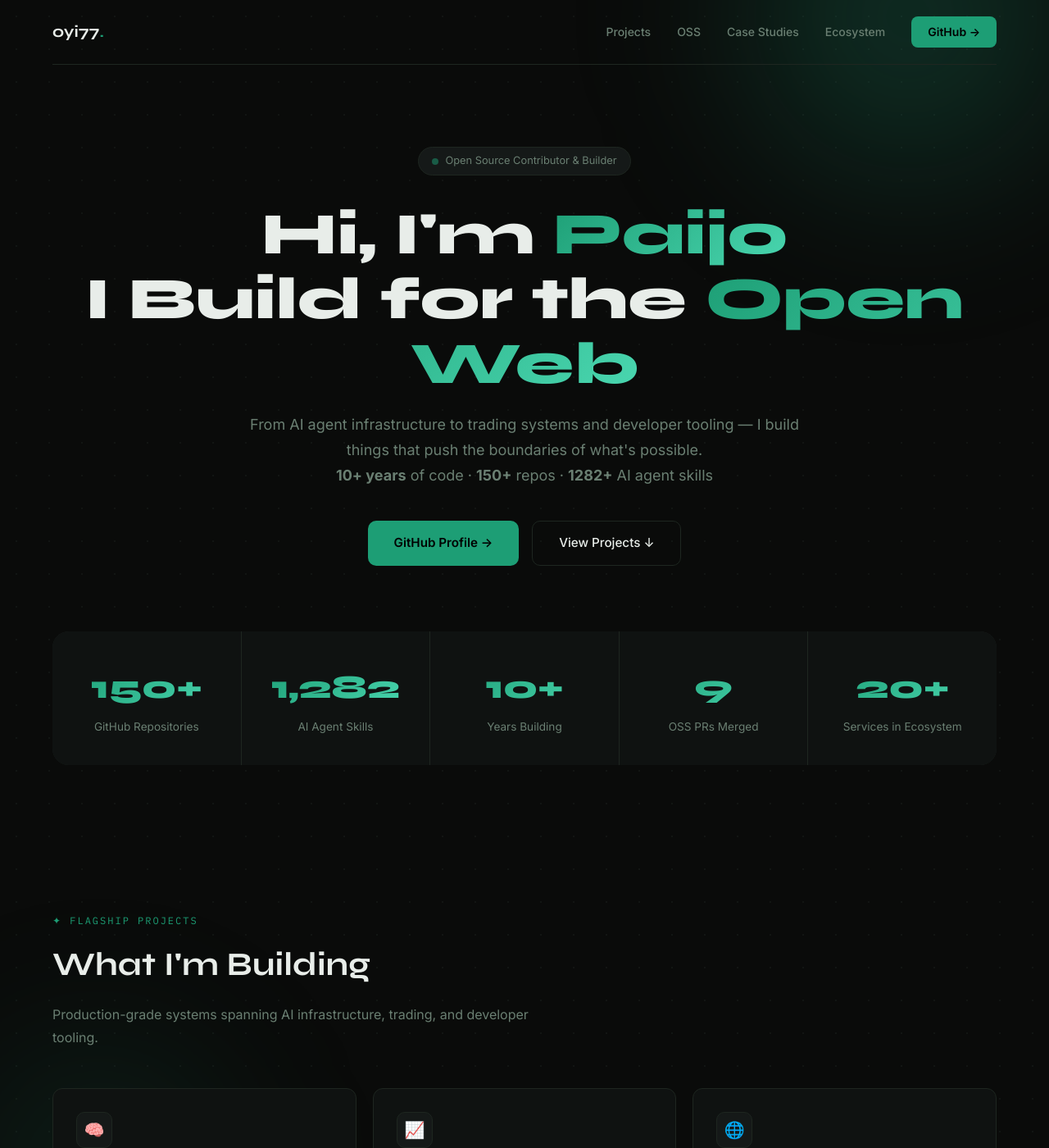
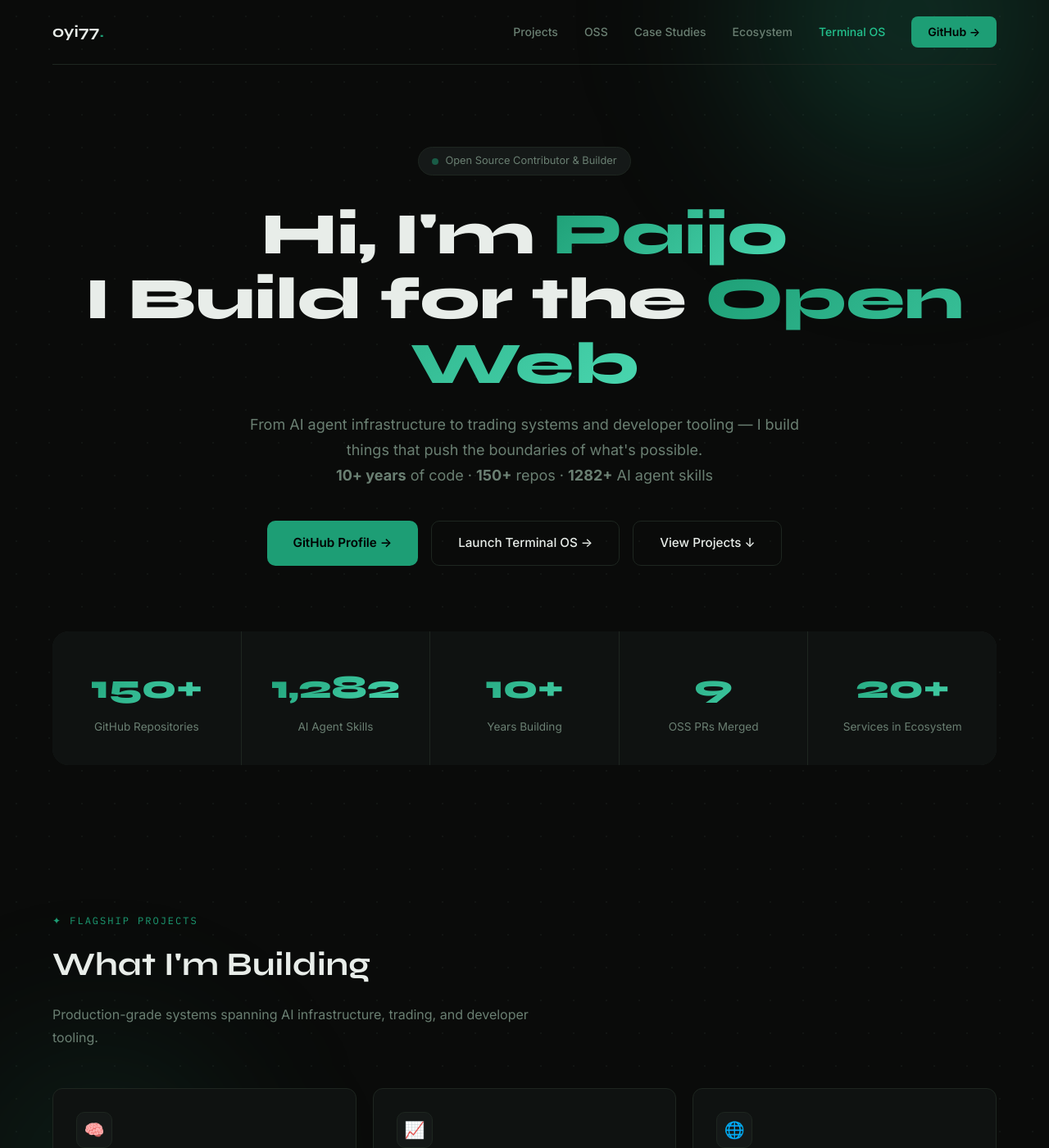
Before and after one commit to oyi77/oyi77.github.io, a Jekyll site: the page index.html, which Jekyll copies as it is, in a window 1280 px wide and 1400 px high. Shown: the whole window at 82% size. Built offline with Jekyll 4.4.1, drawn with Linux system fonts in a browser that asks for light colours.

Commit message:
Restore Jekyll terminal at /terminal/; link it from landing page
- Remove .nojekyll so GitHub Pages runs Jekyll and builds _pages/terminal.md -> /terminal/
- Add 'Terminal OS' nav link + hero 'Launch Terminal OS' button linking to /terminal/
- Root marketing landing page (index.html) remains untouched as a static asset

Live /terminal/ previously 404'd due to .nojekyll disabling the Jekyll build.

```diff
--- a/index.html
+++ b/index.html
@@ -103,6 +103,11 @@
       font-weight: 600 !important;
     }
     .nav-cta:hover { background: var(--brand-light) !important; }
+    .nav-terminal {
+      color: var(--brand-light) !important;
+      font-weight: 600;
+    }
+    .nav-terminal:hover { color: var(--text) !important; }
 
     /* HERO */
     .hero {
@@ -511,6 +516,7 @@
         <a href="#oss">OSS</a>
         <a href="#cases">Case Studies</a>
         <a href="#ecosystem">Ecosystem</a>
+        <a href="/terminal/" class="nav-terminal">Terminal OS</a>
         <a href="https://github.com/oyi77" class="nav-cta" target="_blank">GitHub →</a>
       </div>
     </nav>
@@ -536,6 +542,9 @@
       <div class="hero-actions">
         <a href="https://github.com/oyi77" class="btn-primary" target="_blank">
           GitHub Profile →
+        </a>
+        <a href="/terminal/" class="btn-secondary">
+          Launch Terminal OS →
         </a>
         <a href="#projects" class="btn-secondary">
           View Projects ↓
```
Also changed, not shown: .nojekyll (deleted).
